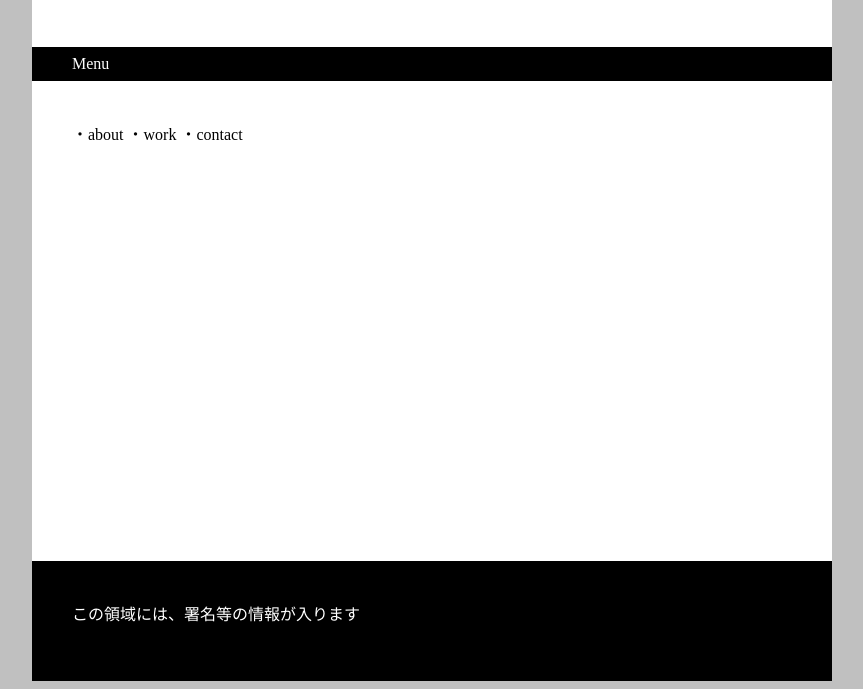
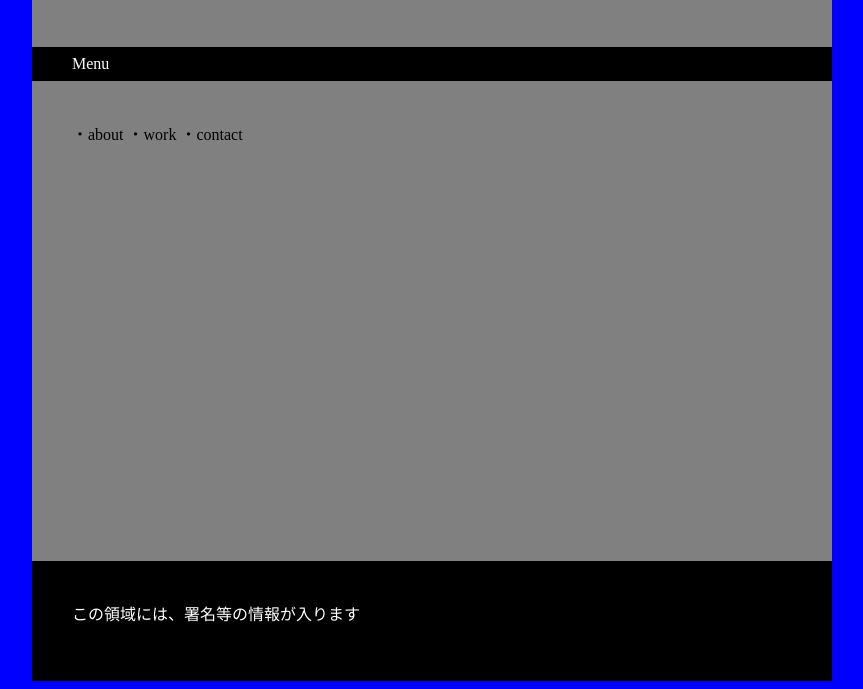
Before and after one commit to SocialdesignAoi/css_sample_01, a plain HTML site: page index.html in a window 1280 px wide. Shown: the part 121-810 px from the top of the page, without its empty margins (208-1071 px from the left). Drawn offline with Linux system fonts and the light colour scheme.

Commit message:
Update style.css

```diff
--- a/style.css
+++ b/style.css
@@ -1,11 +1,11 @@
 body {
-    background-color: silver;
+    background-color: blue;
 }
 
 #container {
     width: 800px;
     margin: auto;
-    background-color: white;
+    background-color: grey;
 }
 
 header {
```
